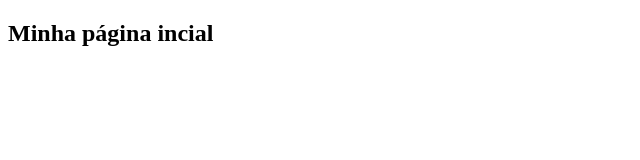
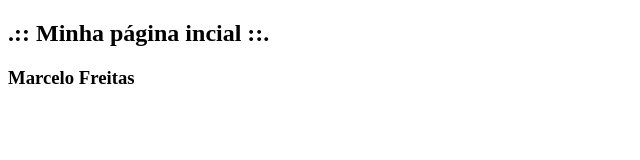
Before and after one commit to marcelodsfreitas/projeto-curso-git, a plain HTML site: page index.html in a window 1280 px wide. Shown: the whole page, without its empty margins (0-640 px from the left). Drawn offline with Linux system fonts and the light colour scheme.

Commit message:
Inclusão de nome abvaixo do título principal

```diff
--- a/index.html
+++ b/index.html
@@ -6,6 +6,7 @@
         <title>Curso de Git e Github</title>
     </head>
     <body>
-        <h2>Minha página incial</h2>
+        <h2>.:: Minha página incial ::.</h2>
+        <h3>Marcelo Freitas</h3>
     </body>
 </html>
```
